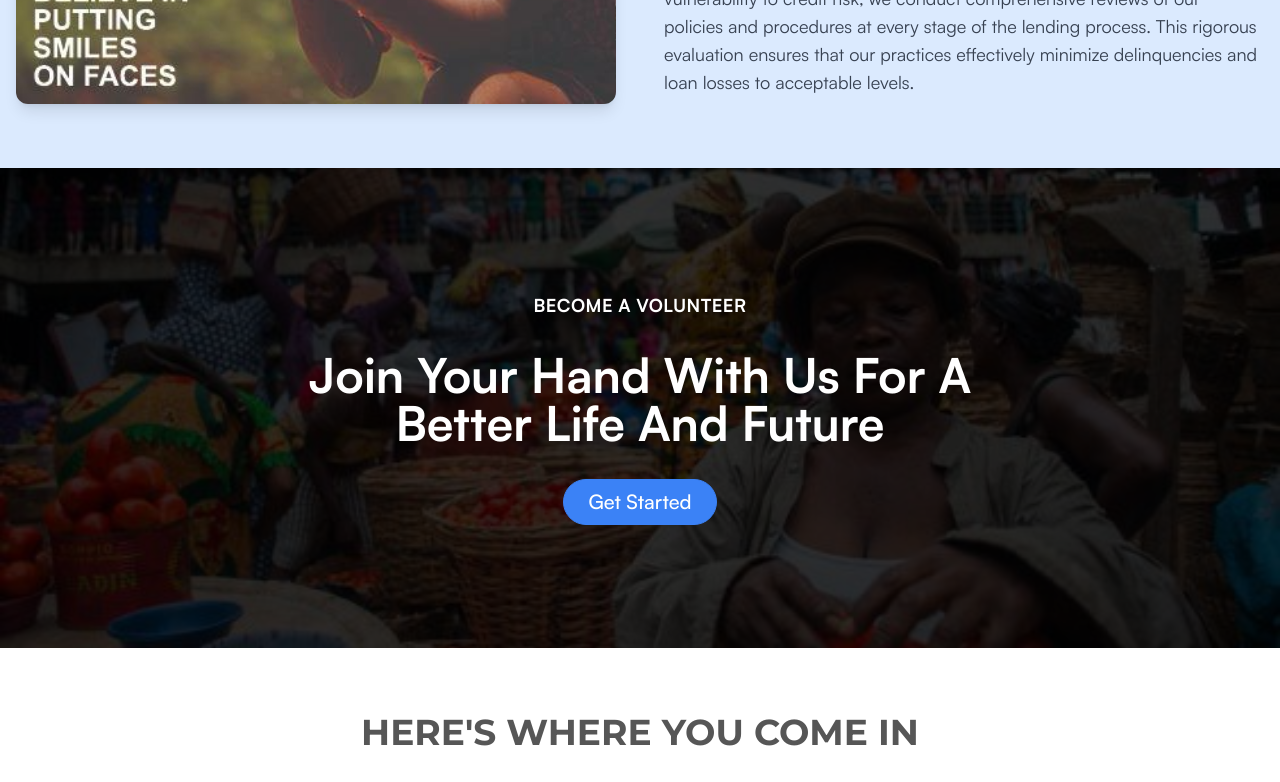
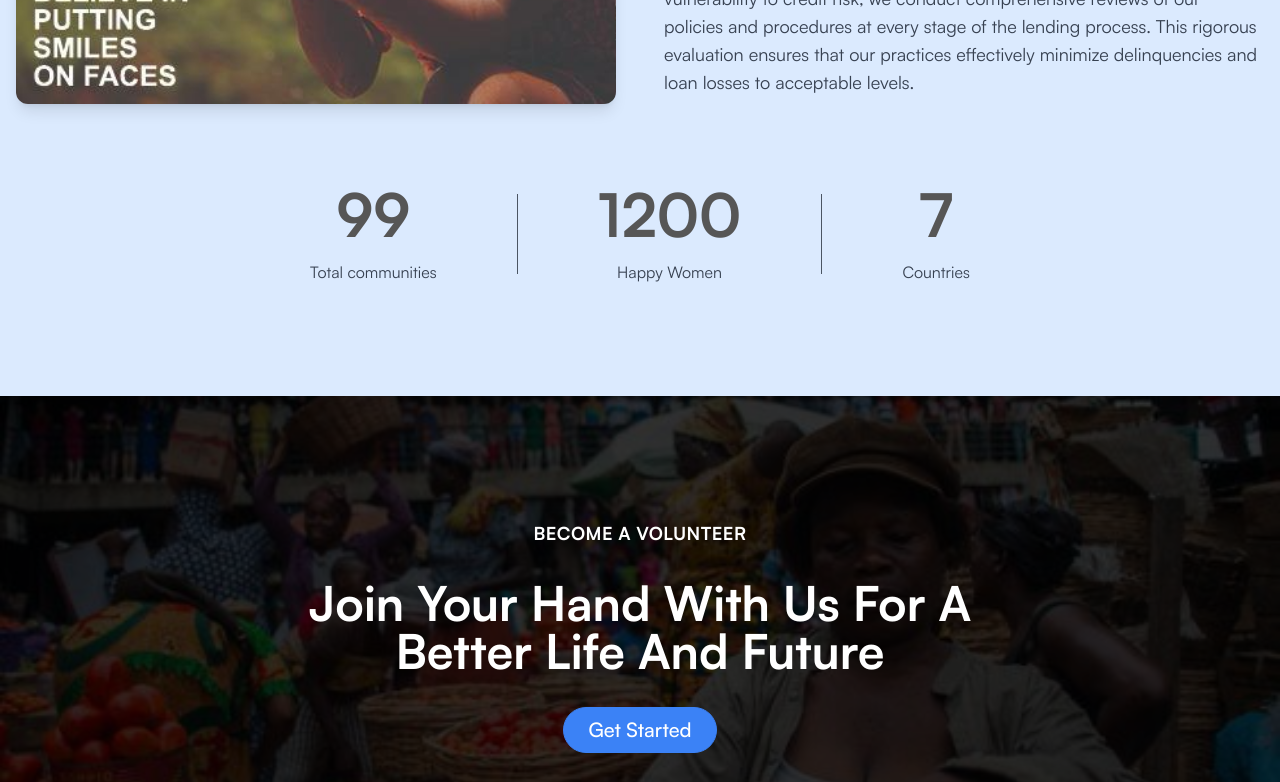
Before and after one commit to ranselorm/cyrus-africa, a Next.js app: page / in a window 1280 px wide. Shown: the part 1740-2522 px from the top of the page. Built offline with nearby package versions, Linux system fonts and the light colour scheme.

Commit message:
Add blog

```diff
--- a/app/page.tsx
+++ b/app/page.tsx
@@ -1,4 +1,5 @@
 import About from "@/components/About";
+import Blog from "@/components/Blog";
 import Hero from "@/components/Hero";
 import HopeCard from "@/components/HopeCard";
 import Impact from "@/components/Impact";
@@ -14,6 +15,7 @@ export default function Home() {
       <Impact />
       <ParallaxVolunteer />
       <Support />
+      <Blog />
     </div>
   );
 }
--- /dev/null
+++ b/components/Blog.tsx
@@ -0,0 +1,7 @@
+import React from "react";
+
+const Blog = () => {
+  return <div>Blog</div>;
+};
+
+export default Blog;
--- a/components/Impact.tsx
+++ b/components/Impact.tsx
@@ -4,6 +4,7 @@ import { useState } from "react";
 import { motion } from "framer-motion";
 import Link from "next/link";
 import { Icon } from "@iconify/react/dist/iconify.js";
+import Stats from "./Stats";
 
 const donationAmounts = [50, 100, 250, 500];
 
@@ -69,6 +70,7 @@ const Impact = () => {
           </motion.button> */}
         </motion.div>
       </motion.div>
+      <Stats />
     </section>
   );
 };
--- /dev/null
+++ b/components/Stats.tsx
@@ -0,0 +1,68 @@
+"use client";
+import React from "react";
+
+import { motion } from "framer-motion";
+
+const stats = [
+  {
+    value: "99",
+    label: "Total communities",
+  },
+  {
+    value: "1200",
+    label: "Happy Women",
+  },
+  {
+    value: "7",
+    label: "Countries",
+  },
+];
+
+const Stats = () => {
+  return (
+    <section className="py-12 mt-8 text-dark">
+      <div className="container mx-auto px-4">
+        <motion.div
+          className="flex flex-col md:flex-row justify-center items-center md:space-x-20"
+          initial="hidden"
+          whileInView="visible"
+          viewport={{ once: true, amount: 0.3 }}
+          variants={{ visible: { transition: { staggerChildren: 0.2 } } }}
+        >
+          {stats.map((stat, index) => (
+            <React.Fragment key={index}>
+              <motion.div
+                className="flex flex-col items-center gap-y-4"
+                variants={{
+                  hidden: { opacity: 0, y: 50 },
+                  visible: { opacity: 1, y: 0, transition: { duration: 0.8 } },
+                }}
+              >
+                <motion.h3
+                  className="text-6xl font-bold text-main"
+                  whileInView={{ scale: [0.8, 1] }}
+                  transition={{ duration: 0.6 }}
+                >
+                  {stat.value}
+                </motion.h3>
+                <p className="text-gray-700 text-base">{stat.label}</p>
+              </motion.div>
+
+              {/* Vertical Separator */}
+              {index < stats.length - 1 && (
+                <motion.div
+                  className="border-l border-gray-600 h-20 mx-4"
+                  initial={{ opacity: 0, scaleY: 0 }}
+                  whileInView={{ opacity: 1, scaleY: 1 }}
+                  transition={{ duration: 0.6, delay: 0.2 }}
+                ></motion.div>
+              )}
+            </React.Fragment>
+          ))}
+        </motion.div>
+      </div>
+    </section>
+  );
+};
+
+export default Stats;
--- a/components/Support.tsx
+++ b/components/Support.tsx
@@ -34,7 +34,7 @@ const SupportSection = () => {
   return (
     <section className="bg-white py-16 px-6 md:px-12">
       <div className="container mx-auto text-center">
-        <h2 className="text-3xl md:text-4xl font-bold text-dark uppercase font-heading">
+        <h2 className="text-3xl md:text-4xl font-bold text-dark capitalize font-heading">
           Here's where you come in
         </h2>
 
```
